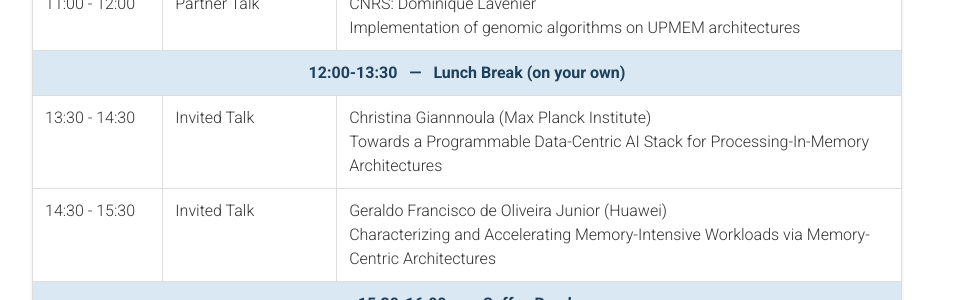
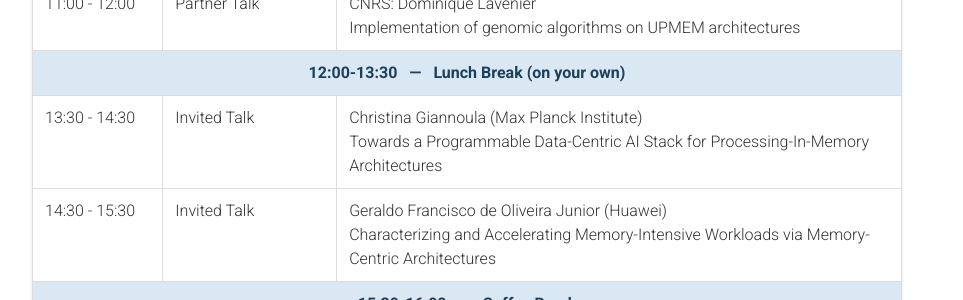
Before and after one commit to BioPIM/biopim.github.io, a Jekyll site: the page built from _pages/workshop.md, in a window 1280 px wide and 900 px high, scrolled down 1381 px. Shown: the part 341-641 px from the top of the window, without its empty margins (173-1136 px from the left). Built offline with Jekyll 4.4.1, drawn with Linux system fonts in a browser that asks for light colours; comment, search, counter and statistics services are not loaded; a style sheet for code colours, icons or effects is not loaded.

Commit message:
fix typo

```diff
--- a/_pages/workshop.md
+++ b/_pages/workshop.md
@@ -175,7 +175,7 @@ Livestream link: [https://www.youtube.com/watch?v=EWSyY-uwXS4](https://www.youtu
     <tr>
       <td>13:30 - 14:30</td>
       <td>Invited Talk</td>
-      <td>Christina Giannnoula (Max Planck Institute) <br> Towards a Programmable Data-Centric AI Stack for Processing-In-Memory Architectures</td>
+      <td>Christina Giannoula (Max Planck Institute) <br> Towards a Programmable Data-Centric AI Stack for Processing-In-Memory Architectures</td>
     </tr>
     <tr>
       <td>14:30 - 15:30</td>
```
